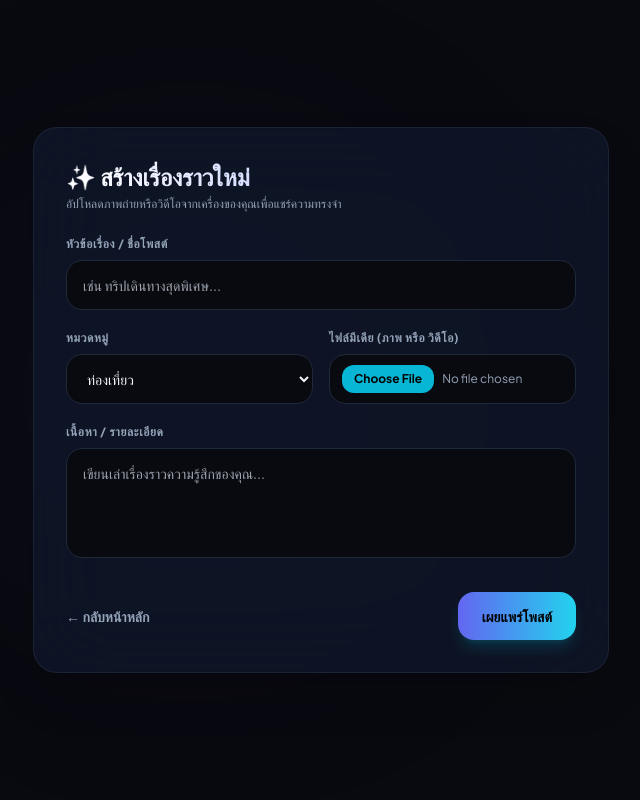
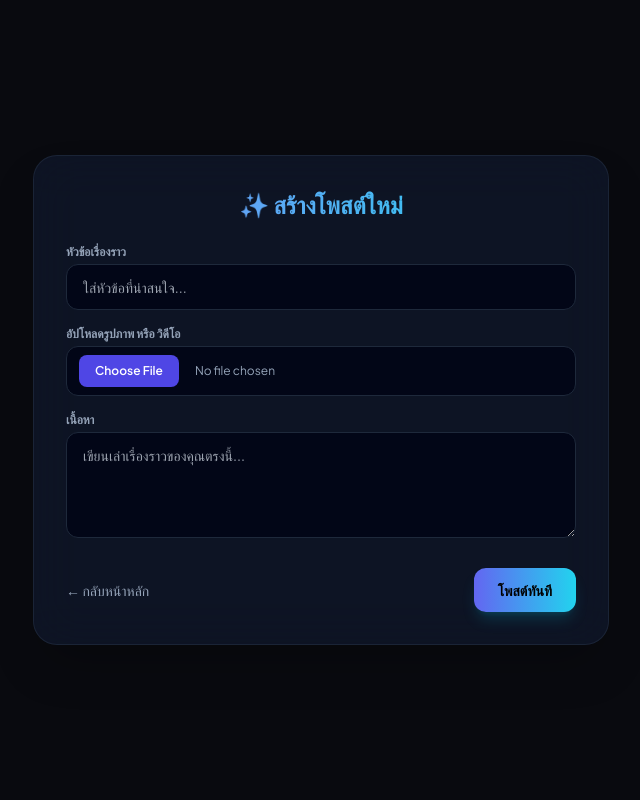
Before and after one commit to sittisak2009/Personal-Blog, a Flask app: page /add in a window 1280 px wide. Shown: the whole page, without its empty margins (319-959 px from the left). Run offline with Flask 3, Linux system fonts and the light colour scheme; the visitor is signed in with stand-in values (Sample User, id 1); some libraries are stand-ins or nearby versions.

Commit message:
Update add.html

```diff
--- a/templates/add.html
+++ b/templates/add.html
@@ -3,60 +3,33 @@
 <head>
     <meta charset="UTF-8">
     <meta name="viewport" content="width=device-width, initial-scale=1.0">
-    <title>เพิ่มโพสต์ใหม่ • CyberSpace</title>
+    <title>สร้างโพสต์ใหม่ • CyberSpace</title>
     <script src="https://cdn.tailwindcss.com"></script>
     <link href="https://fonts.googleapis.com/css2?family=Plus+Jakarta+Sans:wght@300;400;500;600;700;800&display=swap" rel="stylesheet">
     <style>body { font-family: 'Plus Jakarta Sans', sans-serif; }</style>
 </head>
 <body class="bg-[#090a0f] text-slate-100 min-h-screen flex items-center justify-center p-6 relative">
+    <div class="bg-slate-900/80 backdrop-blur-xl border border-slate-800/80 p-8 rounded-3xl w-full max-w-xl shadow-2xl relative z-10">
+        <h2 class="text-2xl font-extrabold mb-6 text-center bg-gradient-to-r from-indigo-400 to-cyan-400 bg-clip-text text-transparent">✨ สร้างโพสต์ใหม่</h2>
 
-    <!-- Background Glow -->
-    <div class="fixed inset-0 overflow-hidden pointer-events-none z-0 opacity-20">
-        <div class="absolute top-1/4 left-1/4 w-96 h-96 bg-indigo-600/40 rounded-full blur-[140px]"></div>
-    </div>
-
-    <div class="bg-slate-900/80 backdrop-blur-2xl border border-slate-800/80 p-8 rounded-3xl shadow-2xl w-full max-w-xl relative z-10">
-        <div class="mb-6">
-            <h2 class="text-2xl font-extrabold bg-gradient-to-r from-white via-indigo-200 to-cyan-400 bg-clip-text text-transparent">✨ สร้างเรื่องราวใหม่</h2>
-            <p class="text-slate-400 text-xs mt-1">อัปโหลดภาพถ่ายหรือวิดีโอจากเครื่องของคุณเพื่อแชร์ความทรงจำ</p>
-        </div>
-
-        <form action="/add" method="POST" enctype="multipart/form-data" class="space-y-5">
+        <form action="/add" method="POST" enctype="multipart/form-data" class="space-y-4">
             <div>
-                <label class="block text-xs font-bold uppercase tracking-wider text-slate-400 mb-2">หัวข้อเรื่อง / ชื่อโพสต์</label>
-                <input type="text" name="title" required placeholder="เช่น ทริปเดินทางสุดพิเศษ..." class="w-full bg-[#090a0f] border border-slate-800 rounded-2xl px-4 py-3.5 text-slate-100 text-sm focus:outline-none focus:border-cyan-500 transition">
+                <label class="block text-xs font-bold text-slate-400 mb-1">หัวข้อเรื่องราว</label>
+                <input type="text" name="title" placeholder="ใส่หัวข้อที่น่าสนใจ..." required class="w-full bg-slate-950 border border-slate-800 rounded-xl px-4 py-3 text-sm focus:outline-none focus:border-cyan-500 text-white">
             </div>
-
-            <div class="grid grid-cols-2 gap-4">
-                <div>
-                    <label class="block text-xs font-bold uppercase tracking-wider text-slate-400 mb-2">หมวดหมู่</label>
-                    <select name="category" class="w-full bg-[#090a0f] border border-slate-800 rounded-2xl px-4 py-3.5 text-slate-100 text-sm focus:outline-none focus:border-cyan-500 transition">
-                        <option value="ท่องเที่ยว">ท่องเที่ยว</option>
-                        <option value="ไลฟ์สไตล์">ไลฟ์สไตล์</option>
-                        <option value="ความทรงจำ">ความทรงจำ</option>
-                        <option value="งานอดิเรก">งานอดิเรก</option>
-                    </select>
-                </div>
-
-                <div>
-                    <label class="block text-xs font-bold uppercase tracking-wider text-slate-400 mb-2">ไฟล์มีเดีย (ภาพ หรือ วิดีโอ)</label>
-                    <input type="file" name="media" accept="image/*,video/*" class="w-full bg-[#090a0f] border border-slate-800 rounded-2xl px-3 py-2.5 text-slate-400 text-xs file:mr-2 file:py-1.5 file:px-3 file:rounded-xl file:border-0 file:text-xs file:font-bold file:bg-cyan-500 file:text-black hover:file:bg-cyan-400 transition cursor-pointer">
-                </div>
+            <div>
+                <label class="block text-xs font-bold text-slate-400 mb-1">อัปโหลดรูปภาพ หรือ วิดีโอ</label>
+                <input type="file" name="media" accept="image/*,video/*" class="w-full bg-slate-950 border border-slate-800 rounded-xl px-3 py-2 text-xs text-slate-400 file:mr-4 file:py-2 file:px-4 file:rounded-lg file:border-0 file:text-xs file:font-semibold file:bg-indigo-600 file:text-white hover:file:bg-indigo-500">
             </div>
-
             <div>
-                <label class="block text-xs font-bold uppercase tracking-wider text-slate-400 mb-2">เนื้อหา / รายละเอียด</label>
-                <textarea name="content" rows="4" required placeholder="เขียนเล่าเรื่องราวความรู้สึกของคุณ..." class="w-full bg-[#090a0f] border border-slate-800 rounded-2xl px-4 py-3.5 text-slate-100 text-sm focus:outline-none focus:border-cyan-500 transition resize-none"></textarea>
+                <label class="block text-xs font-bold text-slate-400 mb-1">เนื้อหา</label>
+                <textarea name="content" rows="4" placeholder="เขียนเล่าเรื่องราวของคุณตรงนี้..." required class="w-full bg-slate-950 border border-slate-800 rounded-xl px-4 py-3 text-sm focus:outline-none focus:border-cyan-500 text-white"></textarea>
             </div>
-
             <div class="flex justify-between items-center pt-2">
-                <a href="/" class="text-slate-400 hover:text-white text-sm font-semibold transition">← กลับหน้าหลัก</a>
-                <button type="submit" class="bg-gradient-to-r from-indigo-500 to-cyan-400 text-black px-6 py-3.5 rounded-2xl font-extrabold text-sm transition shadow-lg shadow-cyan-500/20 hover:opacity-90">
-                    เผยแพร่โพสต์
-                </button>
+                <a href="/" class="text-slate-400 text-sm hover:text-white">← กลับหน้าหลัก</a>
+                <button type="submit" class="bg-gradient-to-r from-indigo-500 to-cyan-400 text-black px-6 py-3 rounded-xl font-bold text-sm shadow-lg shadow-cyan-500/20 hover:opacity-90 transition">โพสต์ทันที</button>
             </div>
         </form>
     </div>
-
 </body>
-                        </html>
+</html>
```
